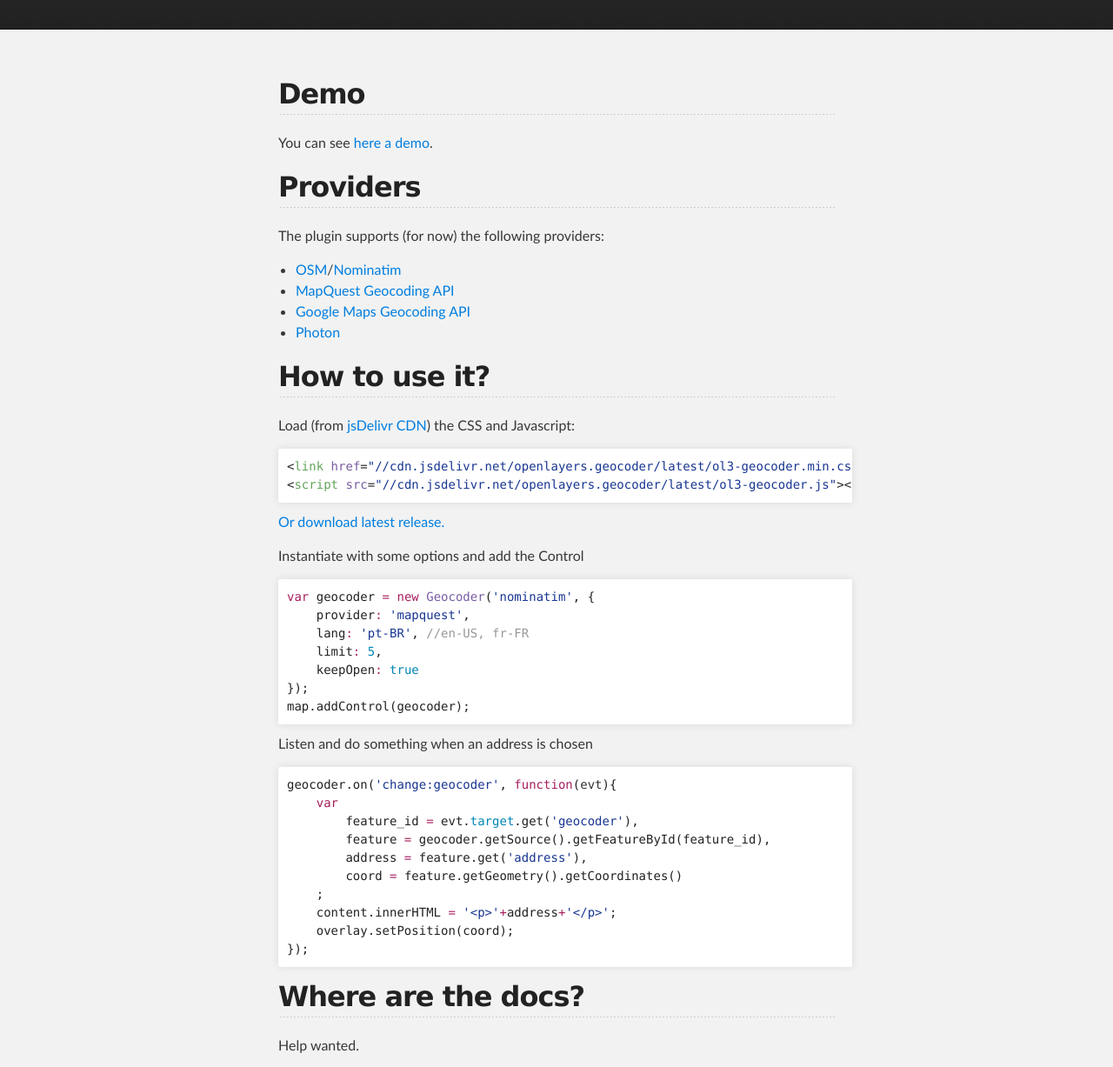
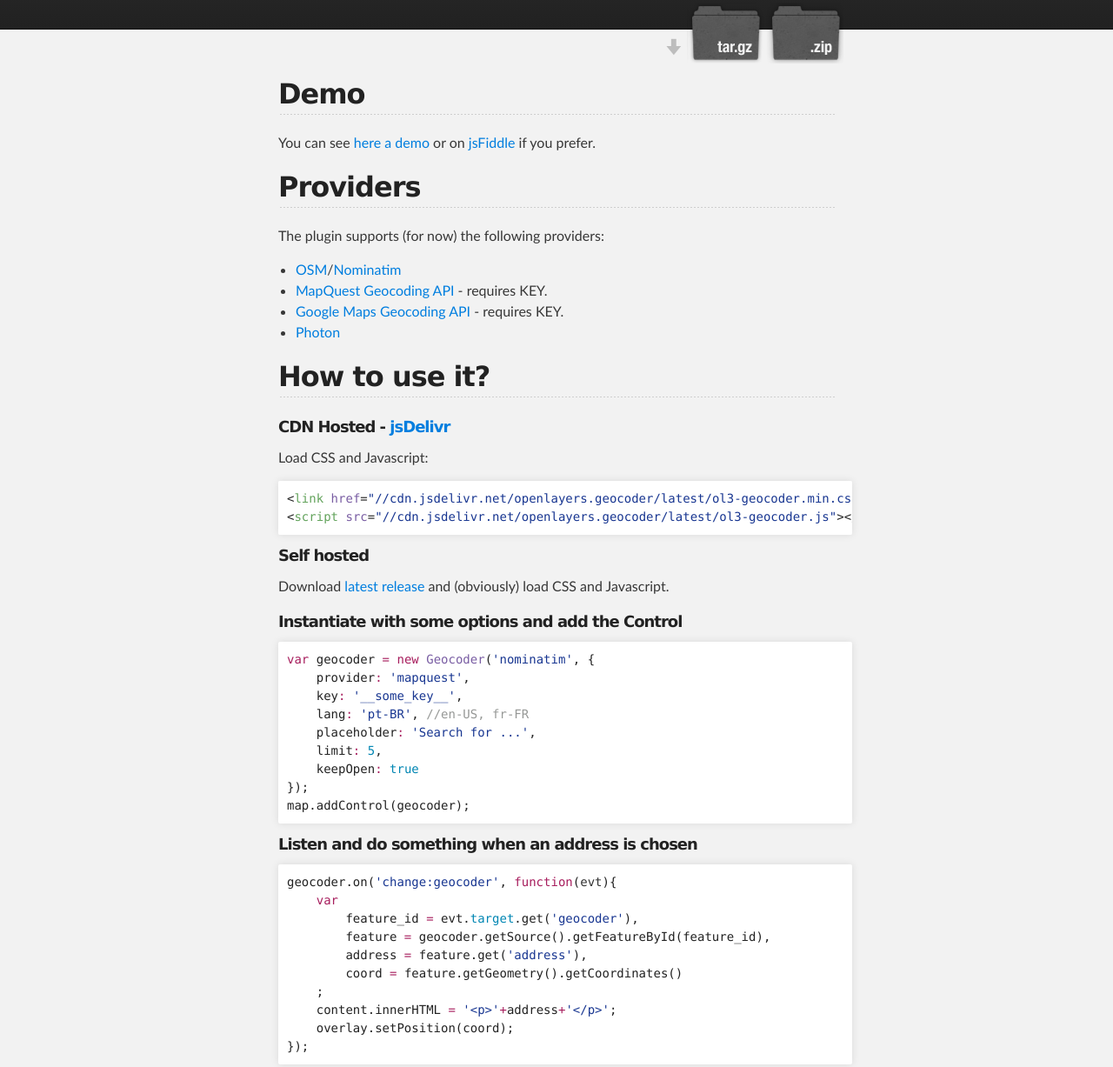
Before and after one commit to Dominique92/ol-geocoder, a plain HTML site: page index.html in a window 1280 px wide. Shown: the part 176-1403 px from the top of the page at 87% size. Drawn offline with Linux system fonts and the light colour scheme.

Commit message:
Create gh-pages branch via GitHub

```diff
--- a/index.html
+++ b/index.html
@@ -20,6 +20,11 @@
 
           <h1 id="project_title">ol3-geocoder</h1>
           <h2 id="project_tagline">A geocoder extension for OpenLayers 3.</h2>
+
+            <section id="downloads">
+              <a class="zip_download_link" href="https://github.com/jonataswalker/ol3-geocoder/zipball/master">Download this project as a .zip file</a>
+              <a class="tar_download_link" href="https://github.com/jonataswalker/ol3-geocoder/tarball/master">Download this project as a tar.gz file</a>
+            </section>
         </header>
     </div>
 
@@ -29,7 +34,7 @@
         <h2>
 <a id="demo" class="anchor" href="#demo" aria-hidden="true"><span class="octicon octicon-link"></span></a>Demo</h2>
 
-<p>You can see <a href="http://rawgit.com/jonataswalker/ol3-geocoder/master/examples/control-nominatim.html">here a demo</a>.</p>
+<p>You can see <a href="http://rawgit.com/jonataswalker/ol3-geocoder/master/examples/control-nominatim.html">here a demo</a> or on <a href="http://jsfiddle.net/jonataswalker/c4qv9afb/">jsFiddle</a> if you prefer.</p>
 
 <h2>
 <a id="providers" class="anchor" href="#providers" aria-hidden="true"><span class="octicon octicon-link"></span></a>Providers</h2>
@@ -40,32 +45,45 @@
 <li>
 <a href="http://www.openstreetmap.org/">OSM</a>/<a href="http://wiki.openstreetmap.org/wiki/Nominatim">Nominatim</a>
 </li>
-<li><a href="http://open.mapquestapi.com/nominatim/">MapQuest Geocoding API</a></li>
-<li><a href="https://developers.google.com/maps/documentation/geocoding/intro">Google Maps Geocoding API</a></li>
+<li>
+<a href="http://open.mapquestapi.com/nominatim/">MapQuest Geocoding API</a> - requires KEY.</li>
+<li>
+<a href="https://developers.google.com/maps/documentation/geocoding/intro">Google Maps Geocoding API</a> - requires KEY.</li>
 <li><a href="http://photon.komoot.de/">Photon</a></li>
 </ul>
 
 <h2>
 <a id="how-to-use-it" class="anchor" href="#how-to-use-it" aria-hidden="true"><span class="octicon octicon-link"></span></a>How to use it?</h2>
 
-<p>Load (from <a href="http://www.jsdelivr.com/projects/openlayers.geocoder">jsDelivr CDN</a>) the CSS and Javascript:</p>
+<h5>
+<a id="cdn-hosted---jsdelivr" class="anchor" href="#cdn-hosted---jsdelivr" aria-hidden="true"><span class="octicon octicon-link"></span></a>CDN Hosted - <a href="http://www.jsdelivr.com/projects/openlayers.geocoder">jsDelivr</a>
+</h5>
 
-<div class="highlight highlight-text-html-basic"><pre>&lt;<span class="pl-ent">link</span> <span class="pl-e">href</span>=<span class="pl-s"><span class="pl-pds">"</span>//cdn.jsdelivr.net/openlayers.geocoder/latest/ol3-geocoder.min.css<span class="pl-pds">"</span></span> <span class="pl-e">rel</span>=<span class="pl-s"><span class="pl-pds">"</span>stylesheet<span class="pl-pds">"</span></span>&gt;
+<p>Load CSS and Javascript:</p>
+
+<div class="highlight highlight-text-html-basic"><pre>&lt;<span class="pl-ent">link</span> <span class="pl-e">href</span>=<span class="pl-s"><span class="pl-pds">"</span>//cdn.jsdelivr.net/openlayers.geocoder/latest/ol3-geocoder.min.css<span class="pl-pds">"</span></span>  <span class="pl-e">rel</span>=<span class="pl-s"><span class="pl-pds">"</span>stylesheet<span class="pl-pds">"</span></span>&gt;
 &lt;<span class="pl-ent">script</span> <span class="pl-e">src</span>=<span class="pl-s"><span class="pl-pds">"</span>//cdn.jsdelivr.net/openlayers.geocoder/latest/ol3-geocoder.js<span class="pl-pds">"</span></span>&gt;&lt;/<span class="pl-ent">script</span>&gt;</pre></div>
 
-<p><a href="https://github.com/jonataswalker/ol3-geocoder/releases/latest">Or download latest release.</a></p>
+<h5>
+<a id="self-hosted" class="anchor" href="#self-hosted" aria-hidden="true"><span class="octicon octicon-link"></span></a>Self hosted</h5>
 
-<p>Instantiate with some options and add the Control</p>
+<p>Download <a href="https://github.com/jonataswalker/ol3-geocoder/releases/latest">latest release</a> and (obviously) load CSS and Javascript.</p>
+
+<h5>
+<a id="instantiate-with-some-options-and-add-the-control" class="anchor" href="#instantiate-with-some-options-and-add-the-control" aria-hidden="true"><span class="octicon octicon-link"></span></a>Instantiate with some options and add the Control</h5>
 
 <div class="highlight highlight-source-js"><pre><span class="pl-k">var</span> geocoder <span class="pl-k">=</span> <span class="pl-k">new</span> <span class="pl-en">Geocoder</span>(<span class="pl-s"><span class="pl-pds">'</span>nominatim<span class="pl-pds">'</span></span>, {
     provider<span class="pl-k">:</span> <span class="pl-s"><span class="pl-pds">'</span>mapquest<span class="pl-pds">'</span></span>,
+    key<span class="pl-k">:</span> <span class="pl-s"><span class="pl-pds">'</span>__some_key__<span class="pl-pds">'</span></span>,
     lang<span class="pl-k">:</span> <span class="pl-s"><span class="pl-pds">'</span>pt-BR<span class="pl-pds">'</span></span>, <span class="pl-c">//en-US, fr-FR</span>
+    placeholder<span class="pl-k">:</span> <span class="pl-s"><span class="pl-pds">'</span>Search for ...<span class="pl-pds">'</span></span>,
     limit<span class="pl-k">:</span> <span class="pl-c1">5</span>,
     keepOpen<span class="pl-k">:</span> <span class="pl-c1">true</span>
 });
 map.addControl(geocoder);</pre></div>
 
-<p>Listen and do something when an address is chosen</p>
+<h5>
+<a id="listen-and-do-something-when-an-address-is-chosen" class="anchor" href="#listen-and-do-something-when-an-address-is-chosen" aria-hidden="true"><span class="octicon octicon-link"></span></a>Listen and do something when an address is chosen</h5>
 
 <div class="highlight highlight-source-js"><pre>geocoder.on(<span class="pl-s"><span class="pl-pds">'</span>change:geocoder<span class="pl-pds">'</span></span>, <span class="pl-k">function</span>(<span class="pl-smi">evt</span>){
     <span class="pl-k">var</span>
@@ -81,7 +99,7 @@ map.addControl(geocoder);</pre></div>
 <h2>
 <a id="where-are-the-docs" class="anchor" href="#where-are-the-docs" aria-hidden="true"><span class="octicon octicon-link"></span></a>Where are the docs?</h2>
 
-<p>Help wanted.</p>
+<p>Work in progress.</p>
       </section>
     </div>
 
```
Also changed, not shown: params.json (+1 -1 lines).
